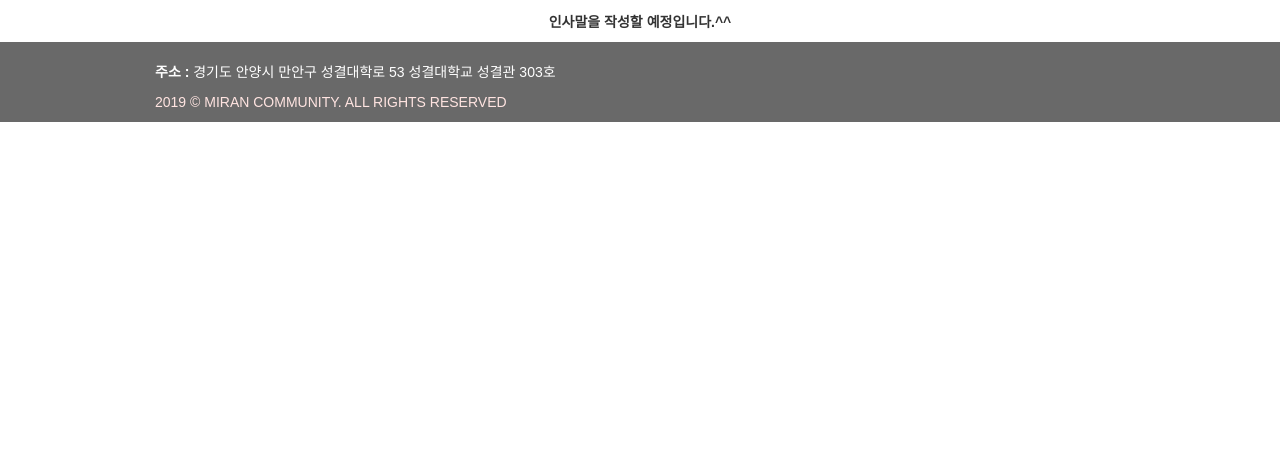
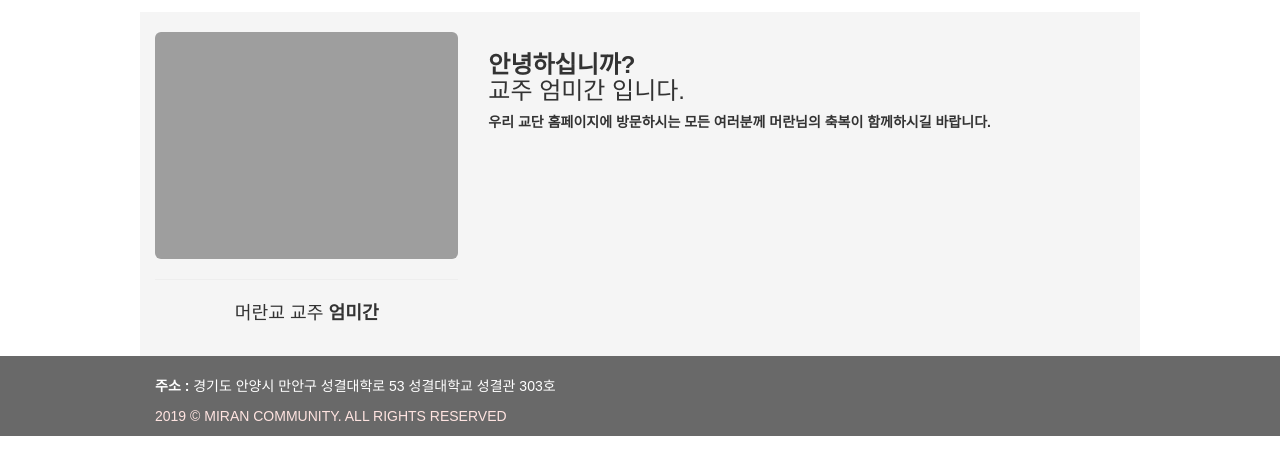
Before and after one commit to miran-world/miran-world.github.io, a plain HTML site: page _site/htmlPage/greeting.html in a window 1280 px wide. Shown: the part 108-582 px from the top of the page. Drawn offline with nearby package versions, Linux system fonts and the light colour scheme.

Commit message:
Update 01.10
인사말작성

```diff
--- a/_site/css/mycss.css
+++ b/_site/css/mycss.css
@@ -20,6 +20,9 @@
     width:40%;
   }
 
+  p.greeting-name{
+    font-size:1em;
+  }
 
 }
 @media (min-width: 768px) {/*pc*/
@@ -28,8 +31,6 @@
     /* padding-top is 75 + div#cmc-nav_banner.height */
     padding-top: 120px;
   }
-
-
 
 img.mfc2{
   margin: 0;
@@ -42,6 +43,10 @@ div.container{
 img.miran_title{
   width:25%;
   padding-top:5px;
+}
+
+p.greeting-name{
+  font-size:1.3em;
 }
 
 }
--- a/_site/htmlPage/greeting.html
+++ b/_site/htmlPage/greeting.html
@@ -123,8 +123,24 @@
 
     <!-- CONTENTS CONTAINER -->
     <!--인덱스 -->
-<div class="container">
-    <p style="text-align:center"><strong>인사말을 작성할 예정입니다.^^</strong></p>
+<div class="container" style="background-color:whitesmoke">
+
+        <br>
+        <div class="row">
+            <div class="col-md-4">
+                    <img src="http://localhost:4000\image\greeting\greeting_miran.png" alt="0" class=" img-rounded img-responsive">
+                    <hr>
+                    <p class="greeting-name" style="text-align:center">머란교 교주 <strong>엄미간</strong></p>
+            </div>
+            <div class="col-md-8">
+                   <h3 style="margin-bottom:0%;"><strong>안녕하십니까?</strong></h3>
+                   <h3 style="margin-top:0%">교주 엄미간 입니다.</h3>
+                   <h5><strong>우리 교단 홈페이지에 방문하시는 모든 여러분께 머란님의 축복이 함께하시길 바랍니다.</strong></h5>
+            </div>
+
+        </div>
+        <br>
+
 
 </div>
     <!-- CONTENTS CONTAINER: END -->
--- a/css/mycss.css
+++ b/css/mycss.css
@@ -20,6 +20,9 @@
     width:40%;
   }
 
+  p.greeting-name{
+    font-size:1em;
+  }
 
 }
 @media (min-width: 768px) {/*pc*/
@@ -28,8 +31,6 @@
     /* padding-top is 75 + div#cmc-nav_banner.height */
     padding-top: 120px;
   }
-
-
 
 img.mfc2{
   margin: 0;
@@ -42,6 +43,10 @@ div.container{
 img.miran_title{
   width:25%;
   padding-top:5px;
+}
+
+p.greeting-name{
+  font-size:1.3em;
 }
 
 }
```
Also changed, not shown: _site/index.html (+2 -2 lines), htmlPage/greeting.html (+18 -2 lines), index.html (+2 -2 lines), _site/image/greeting/miran_image.jpg (added), image/greeting/miran_image.jpg (added), 4 other files.
